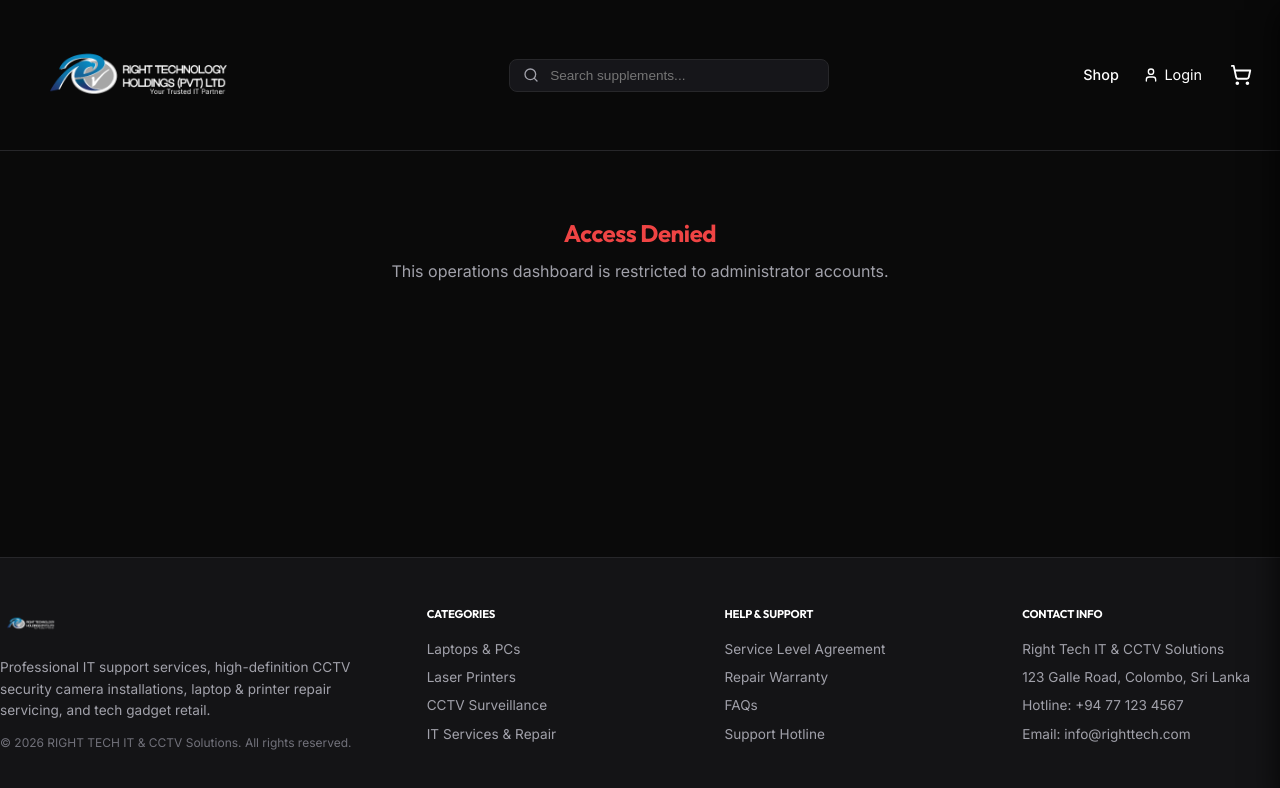
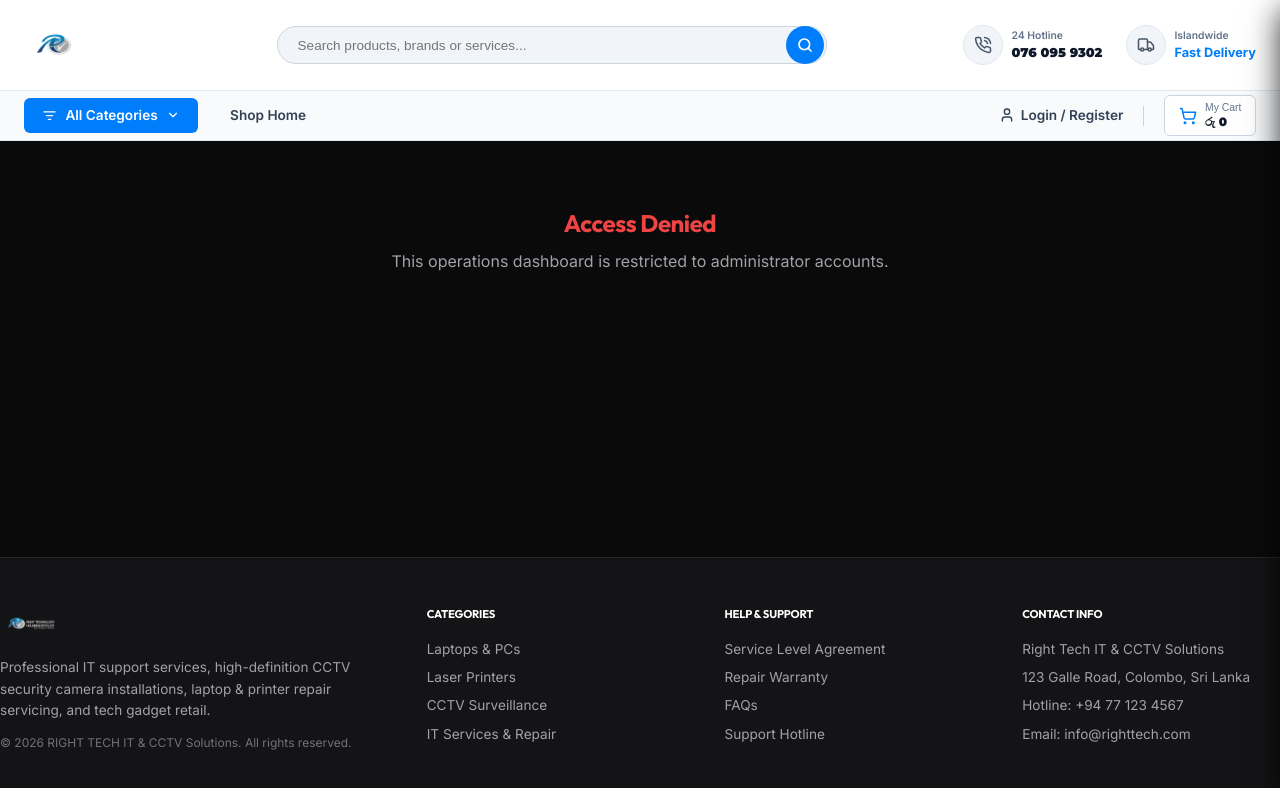
Before and after one commit to minuja2004/right-tech, a React (Vite) app in the folder frontend/: page /admin in a window 1280 px wide. Shown: the top 788 px of the page. Built offline with nearby package versions, Linux system fonts and the light colour scheme.

Commit message:
feat: implement corporate double-row white header layout with large readable logo and hotline info

```diff
--- a/frontend/src/components/Header.jsx
+++ b/frontend/src/components/Header.jsx
@@ -1,11 +1,11 @@
 import React, { useContext, useState } from 'react';
 import { Link, useNavigate, useLocation } from 'react-router-dom';
-import { ShoppingCart, User, Search, LogOut, Cpu, Menu, X } from 'lucide-react';
+import { ShoppingCart, User, Search, LogOut, PhoneCall, Truck, ChevronDown, ListFilter } from 'lucide-react';
 import { CartContext } from '../context/CartContext';
 import { AuthContext } from '../context/AuthContext';
 
 export default function Header({ onSearchChange, searchQuery }) {
-  const { setIsCartOpen, cartTotalCount } = useContext(CartContext);
+  const { setIsCartOpen, cartTotalCount, cartSubtotal } = useContext(CartContext);
   const { user, logout, isAuthenticated, isAdmin } = useContext(AuthContext);
   const navigate = useNavigate();
   const location = useLocation();
@@ -28,81 +28,135 @@ export default function Header({ onSearchChange, searchQuery }) {
   };
 
   return (
-    <header className="header-glass">
-      <div className="container" style={{ display: 'flex', alignItems: 'center', justifyContent: 'space-between', height: '150px' }}>
+    <header style={{ backgroundColor: '#ffffff', borderBottom: '1px solid #e2e8f0', width: '100%' }}>
 
-        {/* Brand Logo */}
-        <Link to="/" style={{ display: 'flex', alignItems: 'center' }}>
+      {/* FIRST ROW: Logo, Search Bar, Info Badges */}
+      <div className="container" style={{
+        display: 'flex',
+        alignItems: 'center',
+        justifyContent: 'space-between',
+        height: '90px',
+        padding: '0 1.5rem',
+        gap: '2rem'
+      }} className="header-first-row">
+
+        {/* Brand Logo (Left) */}
+        <Link to="/" style={{ display: 'flex', alignItems: 'center', flexShrink: 0 }}>
           <img
             src="/logo.png"
-            alt="Right Tech Logo"
+            alt="Right Technology Holdings Logo"
             style={{
-              height: '130px',
+              height: '65px',
               objectFit: 'contain',
-              maxWidth: '450px'
+              maxWidth: '320px'
             }}
           />
         </Link>
 
-        {/* Real-time Search Input */}
+        {/* Search Input (Center) */}
         <form onSubmit={handleSearchSubmit} style={{
           position: 'relative',
-          width: '320px',
+          flexGrow: 1,
+          maxWidth: '550px',
           display: 'flex',
           alignItems: 'center'
         }} className="search-form-desktop">
           <input
             type="text"
-            placeholder="Search supplements..."
+            placeholder="Search products, brands or services..."
             value={searchQuery || ''}
             onChange={handleSearchChangeInternal}
             style={{
               width: '100%',
-              backgroundColor: '#16161a',
-              border: '1px solid var(--border-color)',
-              color: 'var(--text-primary)',
-              padding: '0.5rem 1rem 0.5rem 2.5rem',
-              borderRadius: '8px',
+              backgroundColor: '#f1f5f9',
+              border: '1px solid #cbd5e1',
+              color: '#0f172a',
+              padding: '0.65rem 3.5rem 0.65rem 1.25rem',
+              borderRadius: '50px',
               fontSize: '0.85rem',
               outline: 'none',
               transition: 'border-color var(--transition-fast)'
             }}
-            onFocus={(e) => e.target.style.borderColor = 'var(--accent)'}
-            onBlur={(e) => e.target.style.borderColor = 'var(--border-color)'}
+            onFocus={(e) => {
+              e.target.style.borderColor = 'var(--accent)';
+              e.target.style.backgroundColor = '#ffffff';
+            }}
+            onBlur={(e) => {
+              e.target.style.borderColor = '#cbd5e1';
+              e.target.style.backgroundColor = '#f1f5f9';
+            }}
           />
-          <Search size={16} color="var(--text-secondary)" style={{ position: 'absolute', left: '0.85rem' }} />
+          <button
+            type="submit"
+            style={{
+              position: 'absolute',
+              right: '3px',
+              backgroundColor: 'var(--accent)',
+              border: 'none',
+              borderRadius: '50px',
+              width: '38px',
+              height: '38px',
+              display: 'flex',
+              alignItems: 'center',
+              justifyContent: 'center',
+              cursor: 'pointer',
+              color: '#ffffff',
+              transition: 'background-color var(--transition-fast)'
+            }}
+            onMouseEnter={(e) => e.currentTarget.style.backgroundColor = 'var(--accent-hover)'}
+            onMouseLeave={(e) => e.currentTarget.style.backgroundColor = 'var(--accent)'}
+          >
+            <Search size={16} strokeWidth={2.5} />
+          </button>
         </form>
 
-        {/* Navigation Actions */}
-        <nav style={{ display: 'flex', alignItems: 'center', gap: '1.5rem' }} className="nav-desktop">
-          <Link to="/" style={{ fontSize: '0.9rem', fontWeight: 500, color: location.pathname === '/' ? 'var(--accent)' : 'var(--text-primary)' }}>
-            Shop
-          </Link>
+        {/* Info Badges (Right) */}
+        <div style={{ display: 'flex', alignItems: 'center', gap: '1.5rem', flexShrink: 0 }} className="info-badges-desktop">
+          {/* Hotline info */}
+          <div style={{ display: 'flex', alignItems: 'center', gap: '0.5rem' }}>
+            <div style={{
+              backgroundColor: '#f1f5f9',
+              border: '1px solid #e2e8f0',
+              borderRadius: '50%',
+              width: '40px',
+              height: '40px',
+              display: 'flex',
+              alignItems: 'center',
+              justifyContent: 'center',
+              color: '#475569'
+            }}>
+              <PhoneCall size={18} />
+            </div>
+            <div style={{ display: 'flex', flexDirection: 'column' }}>
+              <span style={{ fontSize: '0.65rem', color: '#64748b', fontWeight: 600 }}>24 Hotline</span>
+              <span style={{ fontSize: '0.8rem', color: '#0f172a', fontWeight: 700, fontFamily: 'var(--font-numbers)' }}>076 095 9302</span>
+            </div>
+          </div>
 
-          {isAdmin && (
-            <Link to="/admin" style={{ fontSize: '0.9rem', fontWeight: 500, color: location.pathname === '/admin' ? 'var(--accent)' : 'var(--text-primary)' }}>
-              Admin Panel
-            </Link>
-          )}
+          {/* Delivery info */}
+          <div style={{ display: 'flex', alignItems: 'center', gap: '0.5rem' }}>
+            <div style={{
+              backgroundColor: '#f1f5f9',
+              border: '1px solid #e2e8f0',
+              borderRadius: '50%',
+              width: '40px',
+              height: '40px',
+              display: 'flex',
+              alignItems: 'center',
+              justifyContent: 'center',
+              color: '#475569'
+            }}>
+              <Truck size={18} />
+            </div>
+            <div style={{ display: 'flex', flexDirection: 'column' }}>
+              <span style={{ fontSize: '0.65rem', color: '#64748b', fontWeight: 600 }}>Islandwide</span>
+              <span style={{ fontSize: '0.8rem', color: '#007DFA', fontWeight: 700 }}>Fast Delivery</span>
+            </div>
+          </div>
+        </div>
 
-          {isAuthenticated ? (
-            <div style={{ display: 'flex', alignItems: 'center', gap: '1rem' }}>
-              <Link to="/dashboard" style={{ display: 'flex', alignItems: 'center', gap: '0.35rem', fontSize: '0.9rem', color: 'var(--text-primary)' }}>
-                <User size={16} color="var(--accent)" />
-                <span>{user?.name.split(' ')[0]}</span>
-              </Link>
-              <button onClick={logout} style={{ background: 'none', border: 'none', cursor: 'pointer', display: 'flex', alignItems: 'center', gap: '0.25rem', color: 'var(--text-muted)' }}>
-                <LogOut size={16} />
-              </button>
-            </div>
-          ) : (
-            <Link to="/auth" style={{ display: 'flex', alignItems: 'center', gap: '0.35rem', fontSize: '0.9rem', color: 'var(--text-primary)' }}>
-              <User size={16} />
-              <span>Login</span>
-            </Link>
-          )}
-
-          {/* Cart Icon Button */}
+        {/* Mobile controls */}
+        <div style={{ display: 'none', alignItems: 'center', gap: '1rem' }} className="nav-mobile-controls">
           <button
             onClick={() => setIsCartOpen(true)}
             style={{
@@ -110,38 +164,9 @@ export default function Header({ onSearchChange, searchQuery }) {
               border: 'none',
               cursor: 'pointer',
               position: 'relative',
-              padding: '0.25rem',
-              display: 'flex',
-              alignItems: 'center'
+              color: '#0f172a'
             }}
           >
-            <ShoppingCart size={22} color="var(--text-primary)" />
-            {cartTotalCount > 0 && (
-              <span style={{
-                position: 'absolute',
-                top: '-5px',
-                right: '-5px',
-                backgroundColor: 'var(--accent)',
-                color: '#ffffff',
-                fontSize: '0.65rem',
-                fontFamily: 'var(--font-numbers)',
-                fontWeight: 900,
-                width: '18px',
-                height: '18px',
-                borderRadius: '50%',
-                display: 'flex',
-                alignItems: 'center',
-                justifyContent: 'center'
-              }}>
-                {cartTotalCount}
-              </span>
-            )}
-          </button>
-        </nav>
-
-        {/* Mobile Navigation controls */}
-        <div style={{ display: 'none', alignItems: 'center', gap: '1rem' }} className="nav-mobile-controls">
-          <button onClick={() => setIsCartOpen(true)} style={{ background: 'none', border: 'none', cursor: 'pointer', position: 'relative' }}>
             <ShoppingCart size={22} />
             {cartTotalCount > 0 && (
               <span style={{
@@ -164,18 +189,207 @@ export default function Header({ onSearchChange, searchQuery }) {
               </span>
             )}
           </button>
-          <button onClick={() => setMobileMenuOpen(!mobileMenuOpen)} style={{ background: 'none', border: 'none', color: '#fff' }}>
-            {mobileMenuOpen ? <X size={24} /> : <Menu size={24} />}
+          <button
+            onClick={() => setMobileMenuOpen(!mobileMenuOpen)}
+            style={{ background: 'none', border: 'none', color: '#0f172a', cursor: 'pointer' }}
+          >
+            <span style={{ fontSize: '1.5rem', fontWeight: 'bold' }}>☰</span>
           </button>
         </div>
 
       </div>
 
-      {/* Mobile Drawer Menu */}
+      {/* SECOND ROW: Categories Selector, Nav Links, User & Cart Buttons */}
+      <div style={{
+        borderTop: '1px solid #e2e8f0',
+        backgroundColor: '#f8fafc',
+        height: '50px',
+        display: 'flex',
+        alignItems: 'center'
+      }} className="header-second-row">
+        <div className="container" style={{
+          display: 'flex',
+          alignItems: 'center',
+          justifyContent: 'space-between',
+          padding: '0 1.5rem',
+          height: '100%'
+        }}>
+
+          {/* Categories / Navigation Links */}
+          <div style={{ display: 'flex', alignItems: 'center', gap: '2rem', height: '100%' }}>
+
+            {/* Category Dropdown Indicator Button */}
+            <div style={{
+              display: 'flex',
+              alignItems: 'center',
+              gap: '0.5rem',
+              backgroundColor: 'var(--accent)',
+              color: '#ffffff',
+              padding: '0.45rem 1.15rem',
+              borderRadius: '6px',
+              fontSize: '0.85rem',
+              fontWeight: 600,
+              cursor: 'pointer',
+              userSelect: 'none'
+            }}
+              onClick={() => {
+                const element = document.getElementById('shop-catalog');
+                element?.scrollIntoView({ behavior: 'smooth' });
+              }}
+            >
+              <ListFilter size={15} />
+              <span>All Categories</span>
+              <ChevronDown size={14} />
+            </div>
+
+            {/* Menu Links */}
+            <nav style={{ display: 'flex', alignItems: 'center', gap: '1.5rem', height: '100%' }} className="nav-desktop">
+              <Link to="/" style={{
+                fontSize: '0.85rem',
+                fontWeight: 600,
+                color: location.pathname === '/' ? 'var(--accent)' : '#334155',
+                transition: 'color var(--transition-fast)'
+              }}
+                onMouseEnter={(e) => e.target.style.color = 'var(--accent)'}
+                onMouseLeave={(e) => e.target.style.color = location.pathname === '/' ? 'var(--accent)' : '#334155'}
+              >
+                Shop Home
+              </Link>
+
+              {isAdmin && (
+                <Link to="/admin" style={{
+                  fontSize: '0.85rem',
+                  fontWeight: 600,
+                  color: location.pathname === '/admin' ? 'var(--accent)' : '#334155',
+                  transition: 'color var(--transition-fast)'
+                }}
+                  onMouseEnter={(e) => e.target.style.color = 'var(--accent)'}
+                  onMouseLeave={(e) => e.target.style.color = location.pathname === '/admin' ? 'var(--accent)' : '#334155'}
+                >
+                  Admin Control Board
+                </Link>
+              )}
+            </nav>
+
+          </div>
+
+          {/* User Account & Cart Button (Right) */}
+          <div style={{ display: 'flex', alignItems: 'center', gap: '1.25rem', height: '100%' }} className="nav-desktop">
+
+            {/* Auth Indicator */}
+            {isAuthenticated ? (
+              <div style={{ display: 'flex', alignItems: 'center', gap: '0.85rem' }}>
+                <Link to="/dashboard" style={{
+                  display: 'flex',
+                  alignItems: 'center',
+                  gap: '0.35rem',
+                  fontSize: '0.85rem',
+                  color: '#334155',
+                  fontWeight: 600
+                }}>
+                  <User size={16} color="var(--accent)" />
+                  <span>{user?.name.split(' ')[0]}</span>
+                </Link>
+                <button
+                  onClick={logout}
+                  style={{
+                    background: 'none',
+                    border: 'none',
+                    cursor: 'pointer',
+                    color: '#64748b',
+                    fontSize: '0.8rem',
+                    fontWeight: 500,
+                    display: 'flex',
+                    alignItems: 'center',
+                    padding: 0
+                  }}
+                  onMouseEnter={(e) => e.target.style.color = 'var(--danger)'}
+                  onMouseLeave={(e) => e.target.style.color = '#64748b'}
+                >
+                  <span>Logout</span>
+                </button>
+              </div>
+            ) : (
+              <Link to="/auth" style={{
+                display: 'flex',
+                alignItems: 'center',
+                gap: '0.35rem',
+                fontSize: '0.85rem',
+                color: '#334155',
+                fontWeight: 600
+              }}>
+                <User size={16} />
+                <span>Login / Register</span>
+              </Link>
+            )}
+
+            {/* Vertically split separator */}
+            <div style={{ width: '1px', height: '20px', backgroundColor: '#cbd5e1' }} />
+
+            {/* Cart Selector Trigger */}
+            <button
+              onClick={() => setIsCartOpen(true)}
+              style={{
+                background: '#ffffff',
+                border: '1px solid #cbd5e1',
+                cursor: 'pointer',
+                padding: '0.4rem 0.85rem',
+                borderRadius: '6px',
+                display: 'flex',
+                alignItems: 'center',
+                gap: '0.5rem',
+                transition: 'border-color var(--transition-fast), box-shadow var(--transition-fast)'
+              }}
+              onMouseEnter={(e) => {
+                e.currentTarget.style.borderColor = 'var(--accent)';
+                e.currentTarget.style.boxShadow = '0 2px 6px rgba(0, 125, 250, 0.08)';
+              }}
+              onMouseLeave={(e) => {
+                e.currentTarget.style.borderColor = '#cbd5e1';
+                e.currentTarget.style.boxShadow = 'none';
+              }}
+            >
+              <div style={{ position: 'relative', display: 'flex', alignItems: 'center' }}>
+                <ShoppingCart size={18} color="var(--accent)" />
+                {cartTotalCount > 0 && (
+                  <span style={{
+                    position: 'absolute',
+                    top: '-7px',
+                    right: '-7px',
+                    backgroundColor: 'var(--accent)',
+                    color: '#ffffff',
+                    fontSize: '0.55rem',
+                    fontFamily: 'var(--font-numbers)',
+                    fontWeight: 900,
+                    width: '14px',
+                    height: '14px',
+                    borderRadius: '50%',
+                    display: 'flex',
+                    alignItems: 'center',
+                    justifyContent: 'center'
+                  }}>
+                    {cartTotalCount}
+                  </span>
+                )}
+              </div>
+              <div style={{ display: 'flex', flexDirection: 'column', alignItems: 'flex-start', lineHeight: '1.2' }}>
+                <span style={{ fontSize: '0.65rem', color: '#64748b' }}>My Cart</span>
+                <span style={{ fontSize: '0.75rem', fontWeight: 700, color: '#0f172a', fontFamily: 'var(--font-numbers)' }}>
+                  රු {cartSubtotal.toLocaleString()}
+                </span>
+              </div>
+            </button>
+
+          </div>
+
+        </div>
+      </div>
+
+      {/* MOBILE DRAWER DRAWER */}
       {mobileMenuOpen && (
         <div style={{
-          backgroundColor: 'var(--bg-secondary)',
-          borderBottom: '1px solid var(--border-color)',
+          backgroundColor: '#ffffff',
+          borderBottom: '1px solid #cbd5e1',
           padding: '1rem 1.5rem 1.5rem 1.5rem',
           display: 'flex',
           flexDirection: 'column',
@@ -190,37 +404,36 @@ export default function Header({ onSearchChange, searchQuery }) {
               onChange={handleSearchChangeInternal}
               style={{
                 width: '100%',
-                backgroundColor: '#16161a',
-                border: '1px solid var(--border-color)',
-                color: 'var(--text-primary)',
+                backgroundColor: '#f1f5f9',
+                border: '1px solid #cbd5e1',
+                color: '#0f172a',
                 padding: '0.5rem 1rem 0.5rem 2.5rem',
                 borderRadius: '8px',
                 fontSize: '0.85rem',
                 outline: 'none'
               }}
             />
-            <Search size={16} color="var(--text-secondary)" style={{ position: 'absolute', left: '0.85rem', top: '10px' }} />
+            <Search size={16} color="#475569" style={{ position: 'absolute', left: '0.85rem', top: '10px' }} />
           </form>
 
-          <Link to="/" onClick={() => setMobileMenuOpen(false)} style={{ fontWeight: 500 }}>Shop</Link>
+          <Link to="/" onClick={() => setMobileMenuOpen(false)} style={{ fontWeight: 600, color: '#334155' }}>Shop Home</Link>
 
           {isAdmin && (
-            <Link to="/admin" onClick={() => setMobileMenuOpen(false)} style={{ fontWeight: 500, color: 'var(--accent)' }}>Admin Panel</Link>
+            <Link to="/admin" onClick={() => setMobileMenuOpen(false)} style={{ fontWeight: 600, color: 'var(--accent)' }}>Admin Panel</Link>
           )}
 
           {isAuthenticated ? (
             <>
-              <Link to="/dashboard" onClick={() => setMobileMenuOpen(false)} style={{ display: 'flex', alignItems: 'center', gap: '0.5rem' }}>
+              <Link to="/dashboard" onClick={() => setMobileMenuOpen(false)} style={{ display: 'flex', alignItems: 'center', gap: '0.5rem', color: '#334155' }}>
                 <User size={16} color="var(--accent)" />
                 <span>My Dashboard ({user?.name})</span>
               </Link>
-              <button onClick={() => { logout(); setMobileMenuOpen(false); }} style={{ background: 'none', border: 'none', cursor: 'pointer', color: 'var(--danger)', display: 'flex', alignItems: 'center', gap: '0.5rem', padding: 0 }}>
-                <LogOut size={16} />
+              <button onClick={() => { logout(); setMobileMenuOpen(false); }} style={{ background: 'none', border: 'none', cursor: 'pointer', color: 'var(--danger)', display: 'flex', alignItems: 'center', gap: '0.5rem', padding: 0, fontWeight: 600 }}>
                 <span>Log Out</span>
               </button>
             </>
           ) : (
-            <Link to="/auth" onClick={() => setMobileMenuOpen(false)} style={{ display: 'flex', alignItems: 'center', gap: '0.5rem' }}>
+            <Link to="/auth" onClick={() => setMobileMenuOpen(false)} style={{ display: 'flex', alignItems: 'center', gap: '0.5rem', color: '#334155', fontWeight: 600 }}>
               <User size={16} />
               <span>Login / Register</span>
             </Link>
@@ -230,19 +443,19 @@ export default function Header({ onSearchChange, searchQuery }) {
 
       {/* Inline styles for responsive layout helper */}
       <style>{`
-        @media (max-width: 768px) {
-          .search-form-desktop, .nav-desktop {
+        @media (max-width: 900px) {
+          .search-form-desktop, .info-badges-desktop, .nav-desktop, .header-second-row {
             display: none !important;
           }
           .nav-mobile-controls {
             display: flex !important;
           }
-          .header-glass .container {
-            height: 90px !important;
+          .header-first-row {
+            height: 80px !important;
+            gap: 1rem !important;
           }
-          .header-glass img {
-            height: 70px !important;
-            max-width: 250px !important;
+          .header-first-row img {
+            height: 50px !important;
           }
         }
       `}</style>
```
